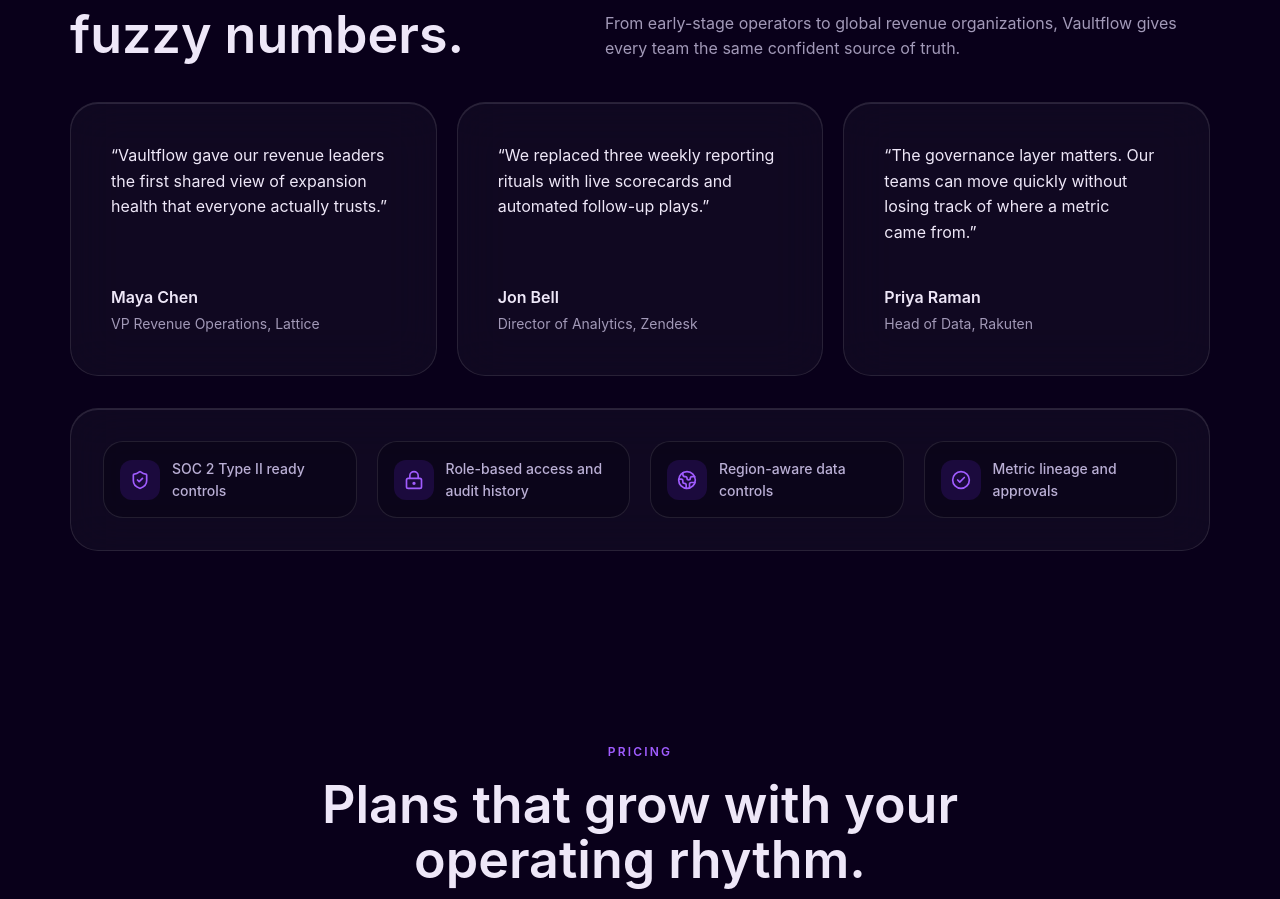
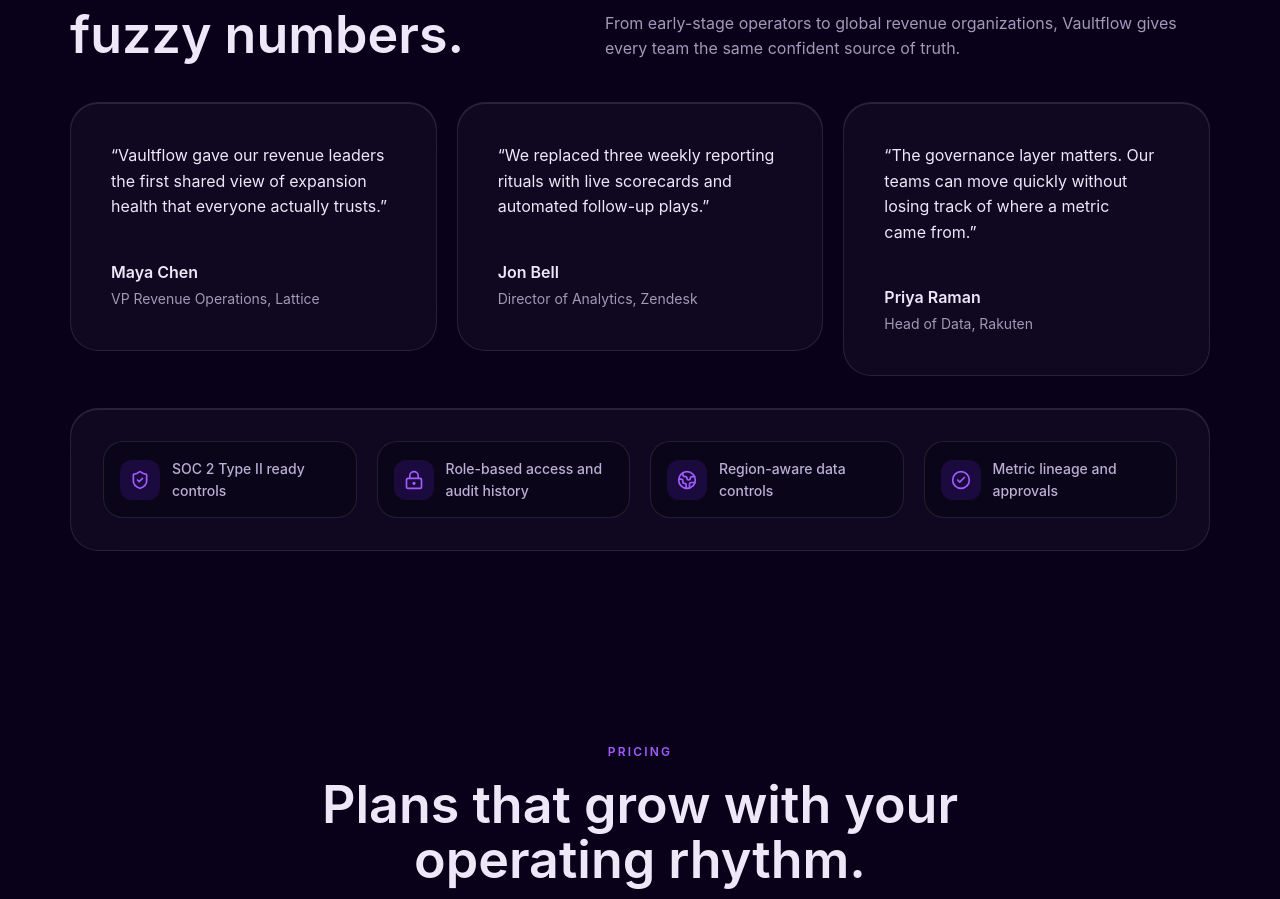
Before and after one commit to kenquanico/vaultflow, a Next.js app: page / in a window 1280 px wide. Shown: the part 5058-5957 px from the top of the page. Built offline with nearby package versions, Linux system fonts and the light colour scheme.

Commit message:
enhance UI responsiveness and animations with reduced motion support

```diff
--- a/src/components/sections/TrustSection.tsx
+++ b/src/components/sections/TrustSection.tsx
@@ -1,6 +1,8 @@
 "use client";
 
+import { useRef } from "react";
 import { CheckCircle2, Globe2, LockKeyhole, ShieldCheck } from "lucide-react";
+import { motion, useInView, useReducedMotion } from "framer-motion";
 import { Reveal } from "@/components/ui/Reveal";
 import { Card, CardContent } from "@/components/ui/Card";
 
@@ -32,6 +34,45 @@ const trustItems = [
   { icon: CheckCircle2, label: "Metric lineage and approvals" },
 ];
 
+interface TestimonialCardProps {
+  testimonial: (typeof testimonials)[number];
+  index: number;
+}
+
+function TestimonialCard({ testimonial, index }: TestimonialCardProps) {
+  const ref = useRef<HTMLDivElement>(null);
+  const shouldReduceMotion = useReducedMotion();
+  const inView = useInView(ref, {
+    once: true,
+    margin: "0px 0px -18% 0px",
+  });
+
+  return (
+    <Reveal delay={index * 0.08}>
+      <div ref={ref}>
+        <Card className="group relative h-full overflow-hidden hover:border-primary/60 hover:shadow-card-glow">
+          {!shouldReduceMotion ? (
+            <motion.div
+              aria-hidden="true"
+              className="pointer-events-none absolute inset-0 -translate-x-full bg-gradient-to-r from-transparent via-white/10 to-transparent"
+              initial={{ x: "-120%", opacity: 0 }}
+              animate={inView ? { x: "120%", opacity: [0, 1, 0] } : undefined}
+              transition={{ duration: 0.9, delay: 0.12, ease: "easeOut" }}
+            />
+          ) : null}
+          <CardContent className="flex h-full flex-col justify-between">
+            <p className="text-body-md text-foreground text-pretty">&ldquo;{testimonial.quote}&rdquo;</p>
+            <div className="mt-10">
+              <p className="font-semibold text-foreground">{testimonial.name}</p>
+              <p className="mt-1 text-body-sm text-muted-foreground">{testimonial.role}</p>
+            </div>
+          </CardContent>
+        </Card>
+      </div>
+    </Reveal>
+  );
+}
+
 export function TrustSection() {
   return (
     <section id="customers" className="container py-16 md:py-24" aria-labelledby="customers-heading">
@@ -52,17 +93,7 @@ export function TrustSection() {
 
       <div className="mt-10 grid gap-5 md:grid-cols-3">
         {testimonials.map((testimonial, index) => (
-          <Reveal key={testimonial.name} delay={index * 0.08}>
-            <Card className="group h-full hover:-translate-y-1 hover:border-primary/60 hover:shadow-card-glow">
-              <CardContent className="flex h-full flex-col justify-between">
-                <p className="text-body-md text-foreground text-pretty">&ldquo;{testimonial.quote}&rdquo;</p>
-                <div className="mt-10">
-                  <p className="font-semibold text-foreground">{testimonial.name}</p>
-                  <p className="mt-1 text-body-sm text-muted-foreground">{testimonial.role}</p>
-                </div>
-              </CardContent>
-            </Card>
-          </Reveal>
+          <TestimonialCard key={testimonial.name} testimonial={testimonial} index={index} />
         ))}
       </div>
 
```
